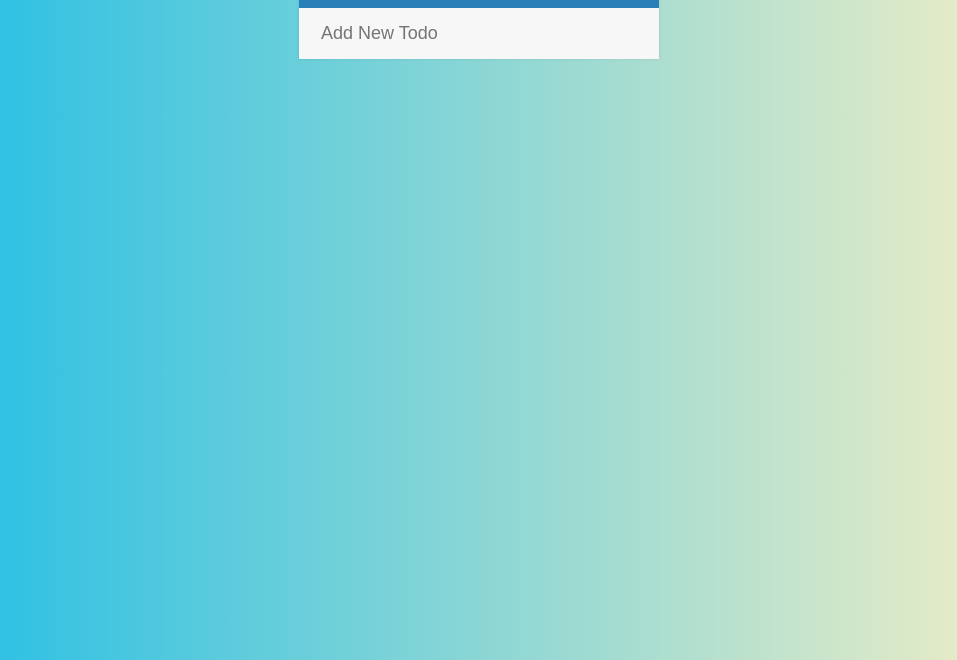
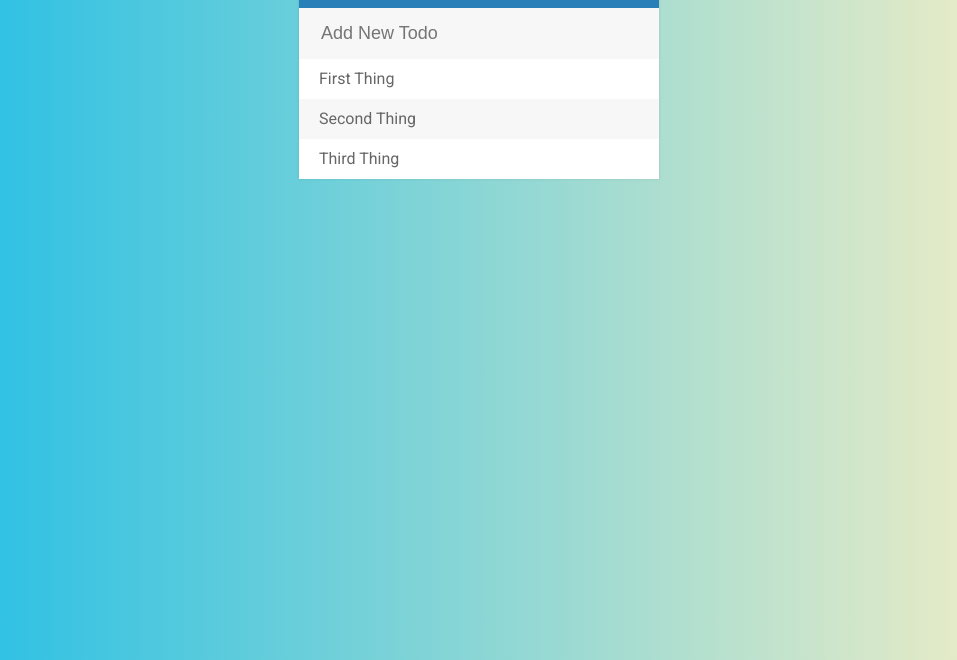
Before and after one commit to rutvijdave12/Todo-List, a plain HTML site: page index.html in a window 1280 px wide. Shown: the part 140-800 px from the top of the page, without its empty margins (161-1118 px from the left). Drawn offline with Linux system fonts and the light colour scheme.

Commit message:
Todo List

```diff
--- a/index.html
+++ b/index.html
@@ -14,9 +14,9 @@
 
 		<input type="text" placeholder="Add New Todo">
 		<ul>
-			<!-- <li><span><i class="fa fa-trash-o" aria-hidden="true"></i></span>First Thing</li>
+			<li><span><i class="fa fa-trash-o" aria-hidden="true"></i></span>First Thing</li>
 			<li><span><i class="fa fa-trash-o" aria-hidden="true"></i></span>Second Thing</li>
-			<li><span><i class="fa fa-trash-o" aria-hidden="true"></i></span>Third Thing</li> -->
+			<li><span><i class="fa fa-trash-o" aria-hidden="true"></i></span>Third Thing</li>
 		</ul>
 	</div>
 
```
